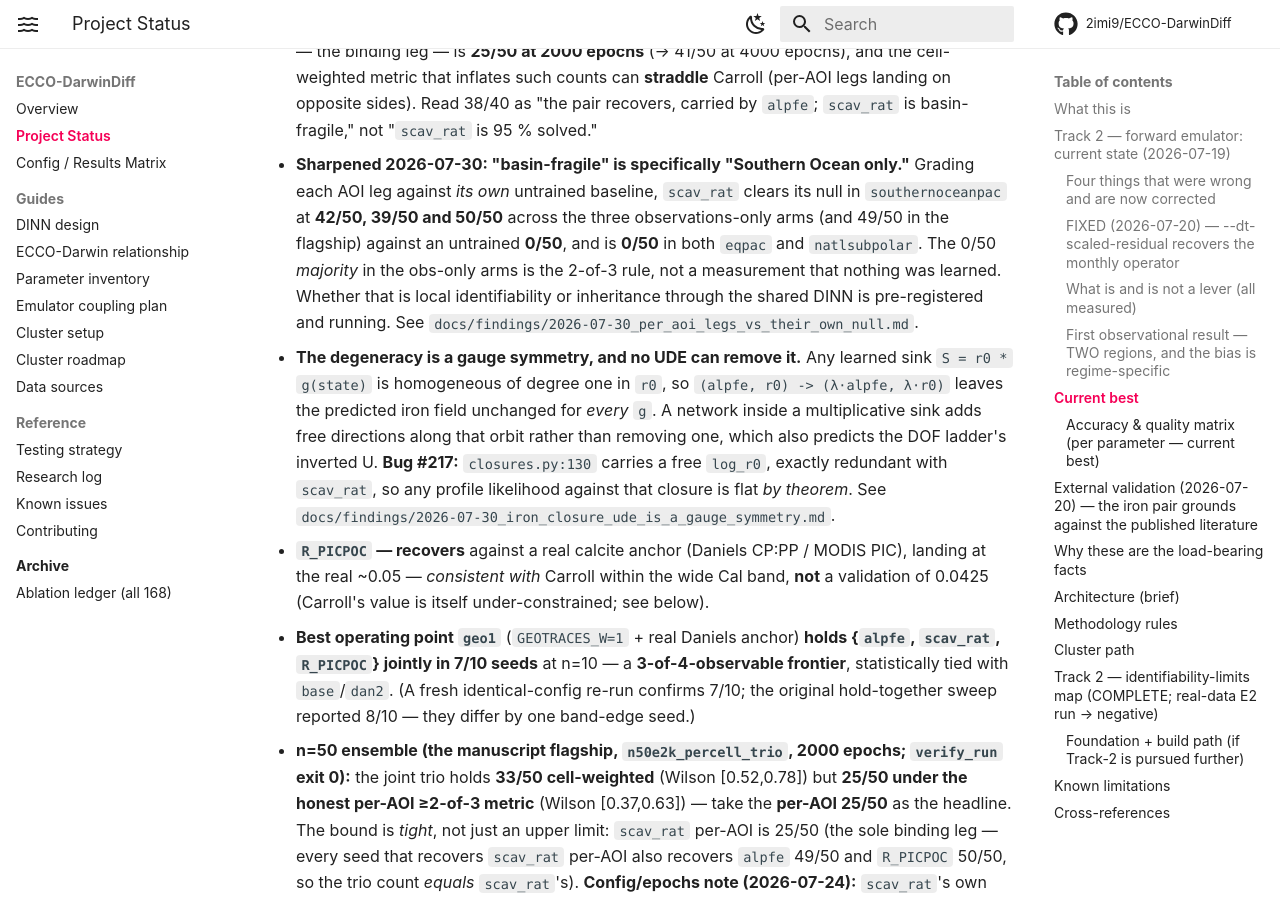
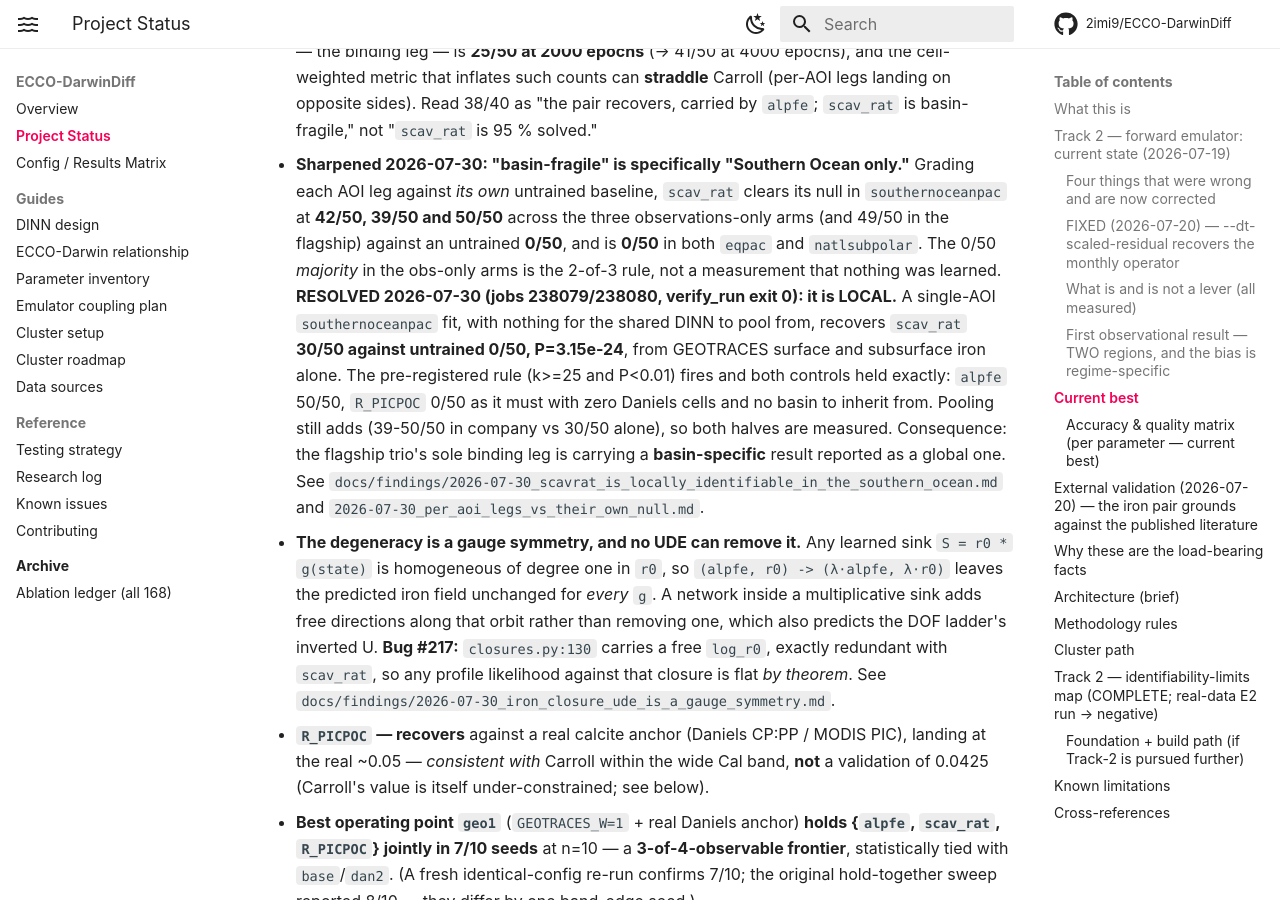
Before and after one commit to 2imi9/ECCO-DarwinDiff, an MkDocs documentation site: the page built from docs/status.md, in a window 1280 px wide and 900 px high, scrolled down 7837 px. Built offline with MkDocs 1.6.1 and Material for MkDocs 9.7.7, drawn with Linux system fonts in a browser that asks for light colours; comment, search, counter and statistics services are not loaded.

Commit message:
docs(status): scav_rat's Southern Ocean recovery is LOCAL, not inherited
Resolves the open question left in the previous STATUS edit. Jobs 238079/238080,
verify_run exit 0 on both arms, 50/50 each.

A single-AOI southernoceanpac fit, with nothing for the shared DINN to pool from, recovers
scav_rat 30/50 against untrained 0/50, P=3.15e-24, from GEOTRACES surface and subsurface
iron alone. The pre-registered rule (k>=25 and P<0.01) fires on both clauses and neither is
marginal. Both controls held exactly: alpfe 50/50 so the fit is not broken, R_PICPOC 0/50
as it must with zero Daniels cells and no other basin to inherit an anchor from.

Pooling was the expected answer and it lost, though it still contributes: 39-50/50 in
company against 30/50 alone. So both halves are measured rather than assumed.

Consequence recorded in STATUS: the flagship trio's sole binding leg is carrying a
basin-specific result reported as a global one. The observable denominator stays at 4; what
changes is the qualifier on scav_rat.

```diff
--- a/STATUS.md
+++ b/STATUS.md
@@ -281,8 +281,16 @@ on a single RTX 5090 32 GB, with the NU Explorer H200 cluster for sweeps. All nu
     at **42/50, 39/50 and 50/50** across the three observations-only arms (and 49/50 in the
     flagship) against an untrained **0/50**, and is **0/50** in both `eqpac` and `natlsubpolar`.
     The 0/50 *majority* in the obs-only arms is the 2-of-3 rule, not a measurement that nothing was
-    learned. Whether that is local identifiability or inheritance through the shared DINN is
-    pre-registered and running. See `docs/findings/2026-07-30_per_aoi_legs_vs_their_own_null.md`.
+    learned. **RESOLVED 2026-07-30 (jobs 238079/238080, verify_run exit 0): it is LOCAL.** A
+    single-AOI `southernoceanpac` fit, with nothing for the shared DINN to pool from, recovers
+    `scav_rat` **30/50 against untrained 0/50, P=3.15e-24**, from GEOTRACES surface and subsurface
+    iron alone. The pre-registered rule (k>=25 and P<0.01) fires and both controls held exactly:
+    `alpfe` 50/50, `R_PICPOC` 0/50 as it must with zero Daniels cells and no basin to inherit from.
+    Pooling still adds (39-50/50 in company vs 30/50 alone), so both halves are measured.
+    Consequence: the flagship trio's sole binding leg is carrying a **basin-specific** result
+    reported as a global one. See
+    `docs/findings/2026-07-30_scavrat_is_locally_identifiable_in_the_southern_ocean.md` and
+    `2026-07-30_per_aoi_legs_vs_their_own_null.md`.
   - **The degeneracy is a gauge symmetry, and no UDE can remove it.** Any learned sink
     `S = r0 * g(state)` is homogeneous of degree one in `r0`, so `(alpfe, r0) -> (λ·alpfe, λ·r0)`
     leaves the predicted iron field unchanged for *every* `g`. A network inside a multiplicative
```
